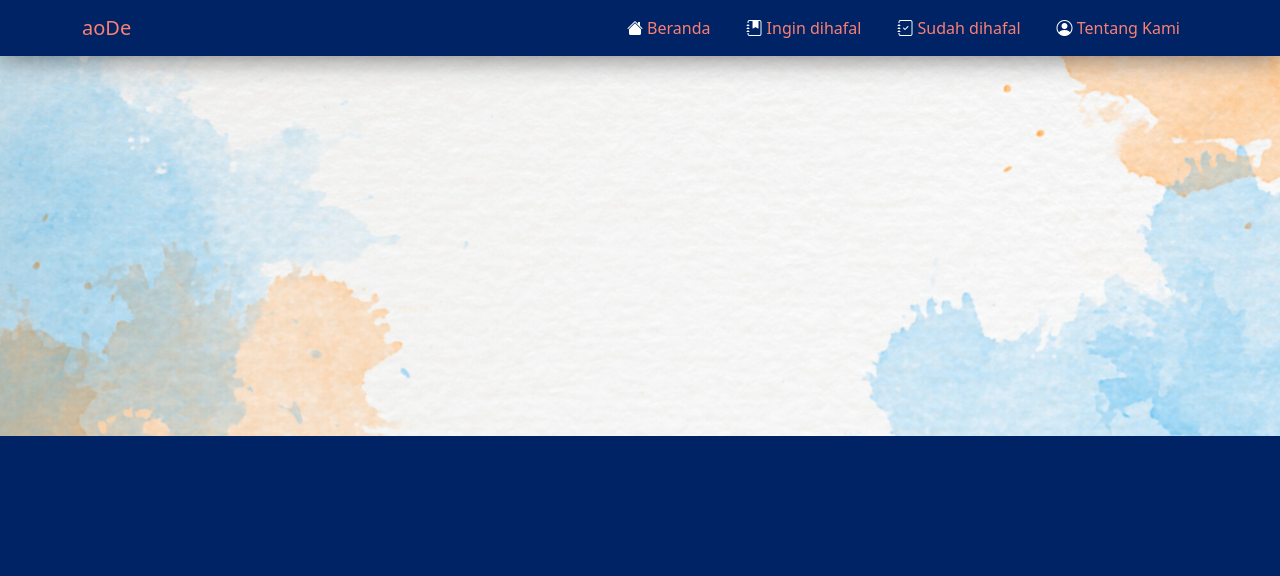
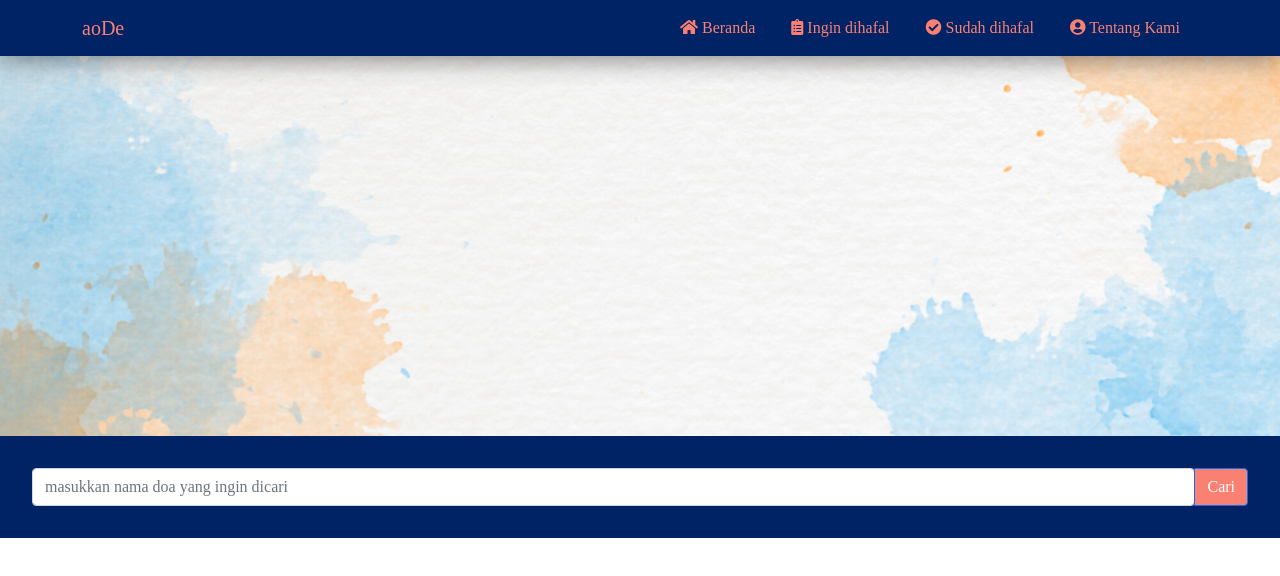
Before and after one commit to yogadinugroho/aoDe, a website built with webpack: page src/templates/index.html in a window 1280 px wide. Built offline with nearby package versions, Linux system fonts and the light colour scheme.

Commit message:
url router, penambahan search form

```diff
--- a/src/scripts/views/pages/beranda.js
+++ b/src/scripts/views/pages/beranda.js
@@ -2,8 +2,7 @@
 const Beranda = {
   async render() {
     return `
-        <div class="skip"></div>
-        <div class="hero"></div>
+
         `;
   },
 };
--- a/src/style/style.css
+++ b/src/style/style.css
@@ -1,8 +1,28 @@
-*,
+/* *,
 *:after,
 *:before {
   background-color: #002366;
   box-sizing: border-box;
+  margin: 0;
+  padding: 0;
+} */
+
+* {
+  padding: 0;
+  margin: 0;
+  box-sizing: border-box;
+  background-color: #002366;
+}
+
+body, html {
+  margin: 0;
+  padding: 0;
+  width: 100%;
+  height: 100%;
+}
+
+body {
+  font-family: 'Playfair Display', serif;
   margin: 0;
   padding: 0;
 }
@@ -84,3 +104,9 @@ main {
 }
 
 /* end of main */
+
+.input-group button {
+  background-color: #FA8072;
+  color: white;
+  margin-left: 10px;
+}
--- a/src/templates/index.html
+++ b/src/templates/index.html
@@ -20,28 +20,32 @@
                 aoDe
               </a>
               <button class="navbar-toggler" type="button" data-bs-toggle="collapse" data-bs-target="#navbarNav" aria-controls="navbarNav" aria-expanded="false" aria-label="Toggle navigation">
-                <i class="fas fa-stream navbar-toggler-icon"></i>
+                <i class="fas fa-bars"></i>
               </button>
               <div class="collapse navbar-collapse" id="navbarNav">
                 <ul class="navbar-nav ms-auto">
                   <li class="nav-item">
                     <a class="nav-link" href="#">
-                      <i class="bi bi-house-fill" style="color: white;"></i>
+                      <i class="fas fa-home"></i>
+                      <!-- alternatif jika pengen diganti warna icon <i class="bi bi-house-fill" style="color: white;"></i> -->
                         Beranda</a>
                   </li>
                   <li class="nav-item">
                     <a class="nav-link" href="#">
-                      <i class="bi bi-journal-bookmark-fill" style="color: white;"></i>
+                      <i class="fas fa-clipboard-list"></i>
+                      <!-- <i class="bi bi-journal-bookmark-fill" style="color: white;"></i> -->
                         Ingin dihafal</a>
                   </li>
                   <li class="nav-item">
                     <a class="nav-link" href="#">
-                      <i class="bi bi-journal-check" style="color: white;"></i>
+                      <i class="fas fa-check-circle"></i>
+                      <!-- <i class="bi bi-journal-check" style="color: white;"></i> -->
                         Sudah dihafal</a>
                   </li>
                   <li class="nav-item">
                     <a class="nav-link" href="#">
-                      <i class="bi bi-person-circle" style="color: white;"></i>
+                      <i class="fas fa-user-circle"></i>
+                      <!-- <i class="bi bi-person-circle" style="color: white;"></i> -->
                         Tentang Kami</a>
                   </li>
                 </ul>
@@ -52,6 +56,13 @@
     <div class="hero">
       <div class="hero_inner"></div>
     </div>
-    <main tabindex="0" id='mainContent'></main>
+    <main tabindex="0" id='mainContent'>
+      <div class="input-group">
+        <input type="search" class="form-control rounded" placeholder="masukkan nama doa yang ingin dicari" aria-label="Search"
+        aria-describedby="search-addon" />
+        <button type="button" class="btn btn-outline-primary">Cari</button>
+      </div>
+    </main>
+
 </body>
 </html>
```
Also changed, not shown: src/scripts/views/pages/ingin-dihafal.js (added), src/scripts/views/pages/sudah-dihafal.js (added).
